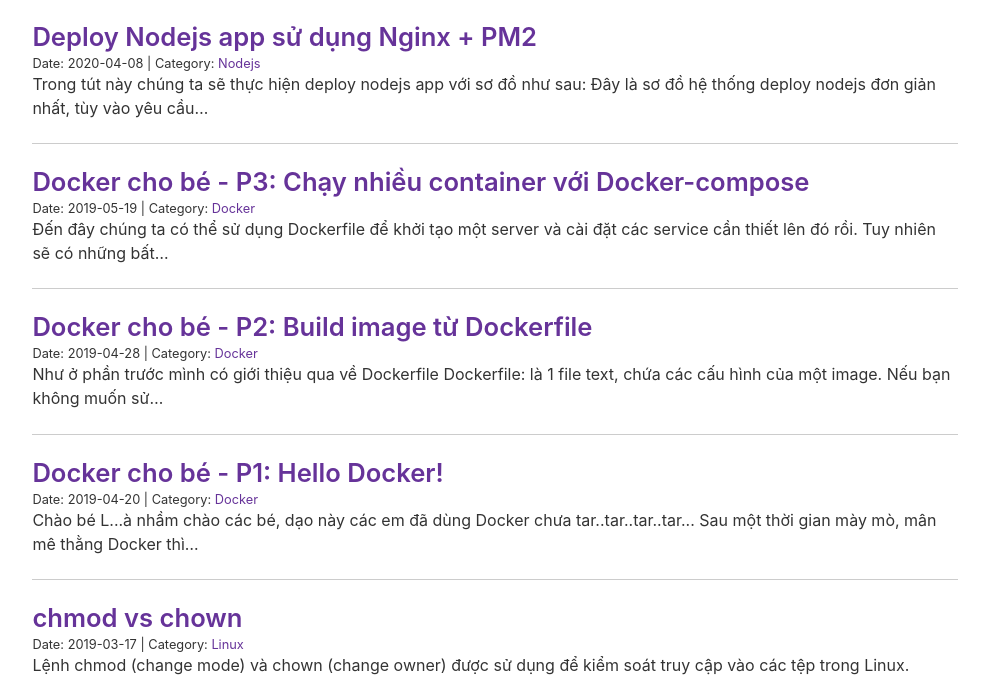
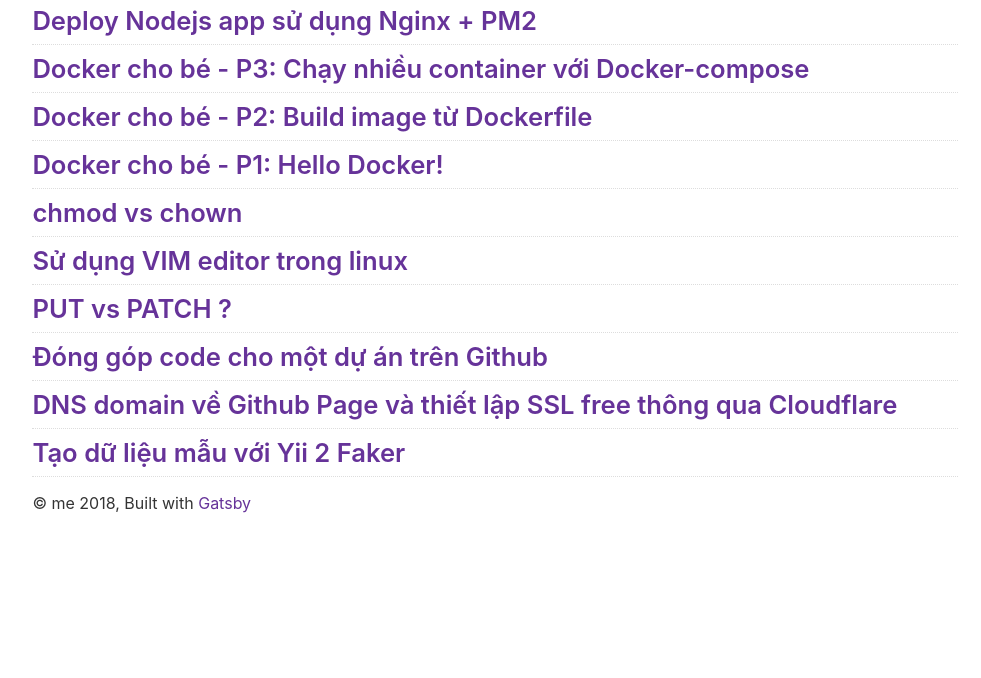
Before and after one commit to chungtran4078/chungtran4078.github.io, a Gatsby site: page / in a window 1280 px wide. Shown: the part 122-800 px from the top of the page, without its empty margins (145-1126 px from the left). Built offline with nearby package versions, Linux system fonts and the light colour scheme; Gatsby itself is replaced by a stand-in of ours.

Commit message:
update layout

```diff
--- a/src/components/header.js
+++ b/src/components/header.js
@@ -3,11 +3,7 @@
 import React from 'react'
 
 const Header = ({ siteTitle }) => (
-  <div
-    style={{
-      marginBottom: `1.45rem`,
-    }}
-  >
+  <div>
     <div
       style={{
         margin: `0 auto`,
--- a/src/pages/index.js
+++ b/src/pages/index.js
@@ -31,20 +31,12 @@
         {posts.map(({ node }) => {
           const title = node.frontmatter.title || node.fields.slug
           return (
-            <div key={node.fields.slug}>
+            <div key={node.fields.slug} style={{borderBottom: '1px dotted #ddd', padding: '.5rem 0'}}>
               <h3 className="post-title">
                 <Link style={{ boxShadow: `none` }} to={node.fields.slug}>
                   {title}
                 </Link>
               </h3>
-              <small>Date: {node.frontmatter.date} | Category: <Link
-              style={{ textDecoration: "none" }}
-              to={`/categories/${_.kebabCase(node.frontmatter.category)}`}
-              >
-              {node.frontmatter.category}
-            </Link></small>
-              <p dangerouslySetInnerHTML={{ __html: node.excerpt }} />
-              <hr/>
             </div>
           )
         })}
```
